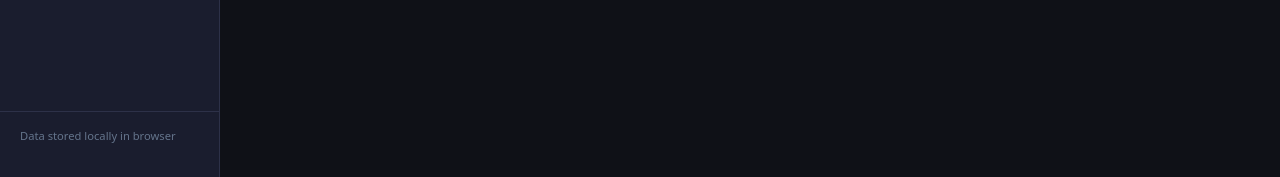
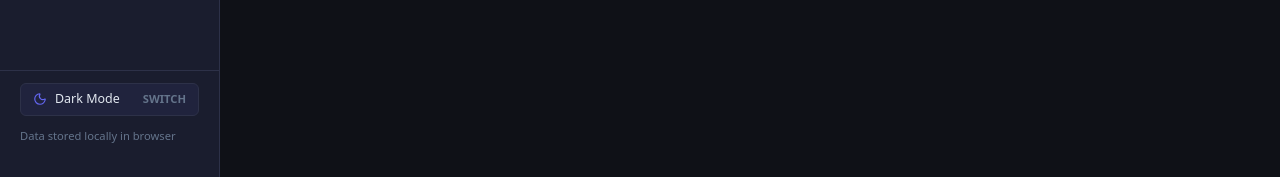
Before and after one commit to whiffenmark/SERPVault, a Next.js app: page /content in a window 1280 px wide. Shown: the part 623-800 px from the top of the page. Built offline with nearby package versions, Linux system fonts and the light colour scheme; no server answers; the database is empty.

Commit message:
Add persistent light and dark theme toggle

```diff
--- a/app/content/page.tsx
+++ b/app/content/page.tsx
@@ -173,7 +173,7 @@ export default function ContentPage() {
                 border: '1px solid var(--card-border)',
                 borderRadius: '10px',
                 padding: '1rem 1rem 0 1rem',
-                background: 'rgba(26, 29, 46, 0.4)',
+                background: 'var(--panel-subtle)',
               }}
             >
               {Array.from(groupedContentOpps.entries()).map(([cluster, ptMap]) => {
--- a/app/dedupe/page.tsx
+++ b/app/dedupe/page.tsx
@@ -71,7 +71,7 @@ export default function DedupePage() {
                   </summary>
                   <div style={{ marginTop: '0.5rem' }}>
                     {r.duplicateExamples.map((ex, i) => (
-                      <div key={i} style={{ fontSize: '0.72rem', color: 'var(--muted)', background: 'rgba(0,0,0,0.2)', borderRadius: '4px', padding: '0.4rem 0.6rem', marginBottom: '0.25rem', fontFamily: 'monospace' }}>
+                      <div key={i} style={{ fontSize: '0.72rem', color: 'var(--muted)', background: 'var(--code-bg)', borderRadius: '4px', padding: '0.4rem 0.6rem', marginBottom: '0.25rem', fontFamily: 'monospace' }}>
                         {Object.entries(ex).slice(0, 6).map(([k, v]) => `${k}: ${v}`).join(' | ')}
                       </div>
                     ))}
--- a/app/globals.css
+++ b/app/globals.css
@@ -1,6 +1,7 @@
 @import "tailwindcss";
 
 :root {
+  color-scheme: dark;
   --background: #0f1117;
   --foreground: #e2e8f0;
   --card: #1a1d2e;
@@ -11,6 +12,34 @@
   --success: #10b981;
   --warning: #f59e0b;
   --danger: #ef4444;
+
+  --table-header: rgba(45, 49, 72, 0.5);
+  --row-alt: rgba(26, 29, 46, 0.4);
+  --panel-subtle: rgba(26, 29, 46, 0.4);
+  --overlay: rgba(0, 0, 0, 0.7);
+  --code-bg: #111111;
+  --bg: #0a0a0a;
+}
+
+[data-theme='light'] {
+  color-scheme: light;
+  --background: #f8fafc;
+  --foreground: #0f172a;
+  --card: #ffffff;
+  --card-border: #e2e8f0;
+  --accent: #4f46e5;
+  --accent-hover: #4338ca;
+  --muted: #64748b;
+  --success: #10b981;
+  --warning: #f59e0b;
+  --danger: #ef4444;
+
+  --table-header: #f1f5f9;
+  --row-alt: #f8fafc;
+  --panel-subtle: #e2e8f0;
+  --overlay: rgba(15, 23, 42, 0.4);
+  --code-bg: #f1f5f9;
+  --bg: #e2e8f0;
 }
 
 * {
--- a/app/keywords/page.tsx
+++ b/app/keywords/page.tsx
@@ -208,7 +208,7 @@ export default function KeywordsPage() {
                 border: '1px solid var(--card-border)',
                 borderRadius: '10px',
                 padding: '1rem 1rem 0 1rem',
-                background: 'rgba(26, 29, 46, 0.4)',
+                background: 'var(--panel-subtle)',
               }}
             >
               {Array.from(groupedPlanner.entries()).map(([cluster, ptMap]) => {
--- a/app/upload/page.tsx
+++ b/app/upload/page.tsx
@@ -479,7 +479,7 @@ function ResultCard({
           </div>
 
           {/* Preview first 5 rows */}
-          <div style={{ marginTop: '0.5rem', fontSize: '0.7rem', background: '#111', padding: '0.4rem', borderRadius: '4px', overflowX: 'auto', color: '#aaa' }}>
+          <div style={{ marginTop: '0.5rem', fontSize: '0.7rem', background: 'var(--code-bg)', padding: '0.4rem', borderRadius: '4px', overflowX: 'auto', color: 'var(--foreground)' }}>
             <pre style={{ margin: 0, whiteSpace: 'pre' }}>{JSON.stringify(result.health.preview, null, 2)}</pre>
           </div>
         </div>
--- a/components/DataTable.tsx
+++ b/components/DataTable.tsx
@@ -124,7 +124,7 @@ export default function DataTable<T extends { id: string; tag?: Tag }>({
       <div style={{ overflowX: 'auto', borderRadius: '8px', border: '1px solid var(--card-border)' }}>
         <table style={{ width: '100%', borderCollapse: 'collapse', fontSize: '0.82rem' }}>
           <thead>
-            <tr style={{ borderBottom: '1px solid var(--card-border)', background: 'rgba(45,49,72,0.5)' }}>
+            <tr style={{ borderBottom: '1px solid var(--card-border)', background: 'var(--table-header)' }}>
               {columns.map((col) => (
                 <th
                   key={col.key}
@@ -160,7 +160,7 @@ export default function DataTable<T extends { id: string; tag?: Tag }>({
                 key={row.id}
                 style={{
                   borderBottom: '1px solid var(--card-border)',
-                  background: i % 2 === 0 ? 'transparent' : 'rgba(26,29,46,0.4)',
+                  background: i % 2 === 0 ? 'transparent' : 'var(--row-alt)',
                 }}
               >
                 {columns.map((col) => (
--- a/components/ProjectSiteSelector.tsx
+++ b/components/ProjectSiteSelector.tsx
@@ -217,7 +217,7 @@ export default function ProjectSiteSelector() {
           style={{
             position: 'fixed',
             inset: 0,
-            background: 'rgba(0,0,0,0.7)',
+            background: 'var(--overlay)',
             zIndex: 1000,
             display: 'flex',
             alignItems: 'center',
--- a/components/Sidebar.tsx
+++ b/components/Sidebar.tsx
@@ -1,7 +1,9 @@
 'use client';
 
+import { useState, useEffect } from 'react';
 import Link from 'next/link';
 import { usePathname } from 'next/navigation';
+import { Sun, Moon } from 'lucide-react';
 import ProjectSiteSelector from './ProjectSiteSelector';
 
 const nav = [
@@ -18,6 +20,19 @@ const nav = [
 
 export default function Sidebar() {
   const pathname = usePathname();
+  const [theme, setTheme] = useState<'light' | 'dark'>('dark');
+
+  useEffect(() => {
+    const currentTheme = document.documentElement.getAttribute('data-theme') === 'light' ? 'light' : 'dark';
+    setTheme(currentTheme);
+  }, []);
+
+  const toggleTheme = () => {
+    const nextTheme = theme === 'dark' ? 'light' : 'dark';
+    setTheme(nextTheme);
+    document.documentElement.setAttribute('data-theme', nextTheme);
+    localStorage.setItem('serpvault_theme', nextTheme);
+  };
 
   return (
     <aside
@@ -69,8 +84,57 @@ export default function Sidebar() {
         })}
       </nav>
 
-      <div style={{ marginTop: 'auto', padding: '1rem 1.25rem', borderTop: '1px solid var(--card-border)', fontSize: '0.7rem', color: 'var(--muted)' }}>
-        Data stored locally in browser
+      <div style={{ marginTop: 'auto', borderTop: '1px solid var(--card-border)' }}>
+        <div style={{ padding: '0.75rem 1.25rem 0' }}>
+          <button
+            type="button"
+            aria-label="Switch to light/dark mode"
+            aria-pressed={theme === 'light'}
+            onClick={toggleTheme}
+            style={{
+              display: 'flex',
+              alignItems: 'center',
+              justifyContent: 'space-between',
+              width: '100%',
+              background: 'rgba(99,102,241,0.08)',
+              border: '1px solid var(--card-border)',
+              borderRadius: '6px',
+              color: 'var(--foreground)',
+              cursor: 'pointer',
+              fontSize: '0.78rem',
+              padding: '0.4rem 0.75rem',
+              transition: 'background 0.15s, border-color 0.15s',
+            }}
+            onMouseEnter={(e) => {
+              e.currentTarget.style.background = 'rgba(99,102,241,0.15)';
+              e.currentTarget.style.borderColor = 'var(--accent)';
+            }}
+            onMouseLeave={(e) => {
+              e.currentTarget.style.background = 'rgba(99,102,241,0.08)';
+              e.currentTarget.style.borderColor = 'var(--card-border)';
+            }}
+          >
+            <span style={{ display: 'flex', alignItems: 'center', gap: '0.5rem', fontWeight: 500 }}>
+              {theme === 'dark' ? (
+                <>
+                  <Moon size={14} style={{ color: 'var(--accent)' }} />
+                  <span>Dark Mode</span>
+                </>
+              ) : (
+                <>
+                  <Sun size={14} style={{ color: 'var(--accent)' }} />
+                  <span>Light Mode</span>
+                </>
+              )}
+            </span>
+            <span style={{ fontSize: '0.7rem', color: 'var(--muted)', textTransform: 'uppercase', fontWeight: 600 }}>
+              Switch
+            </span>
+          </button>
+        </div>
+        <div style={{ padding: '0.75rem 1.25rem 1rem', fontSize: '0.7rem', color: 'var(--muted)' }}>
+          Data stored locally in browser
+        </div>
       </div>
     </aside>
   );
```
Also changed, not shown: app/layout.tsx (+23 -1 lines).
